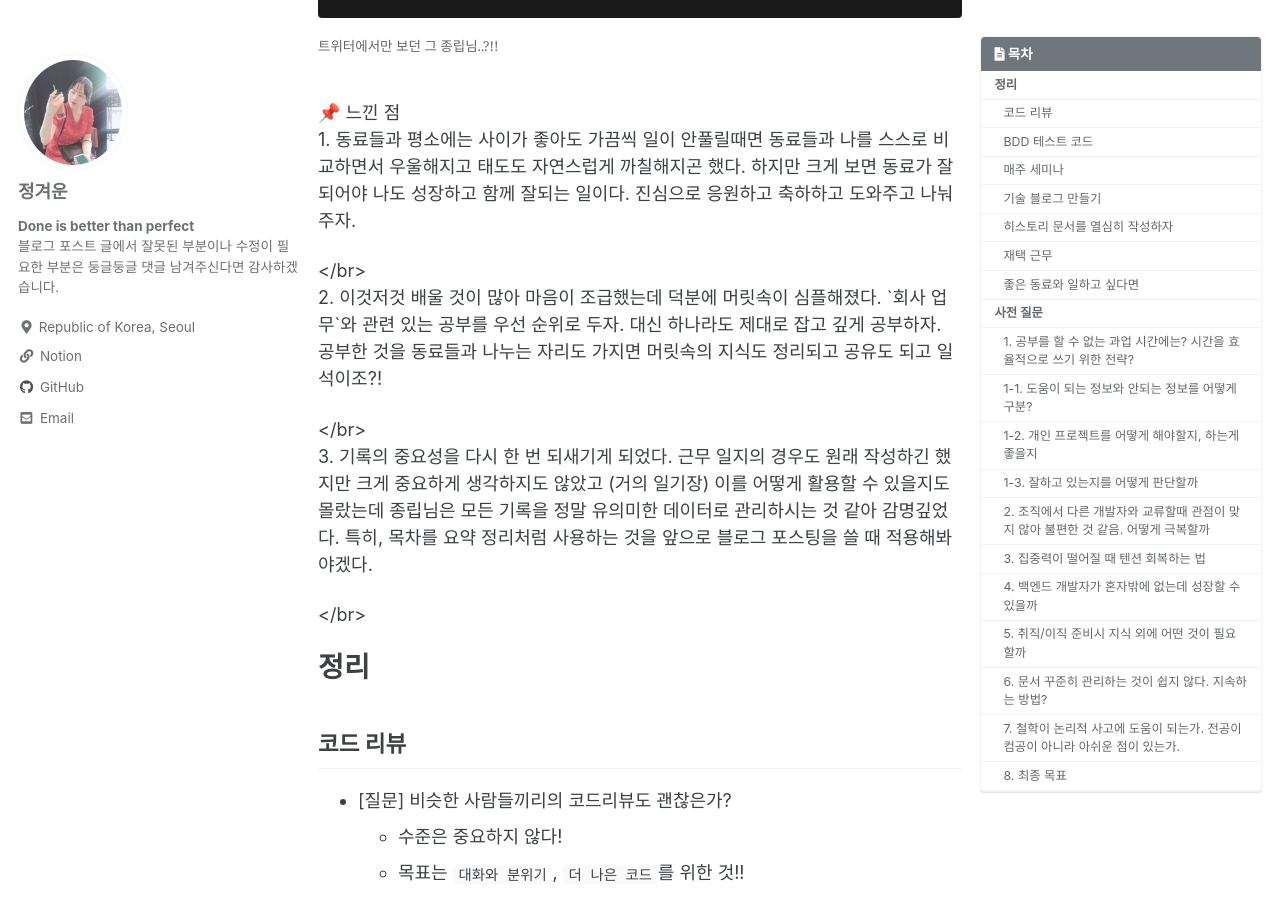
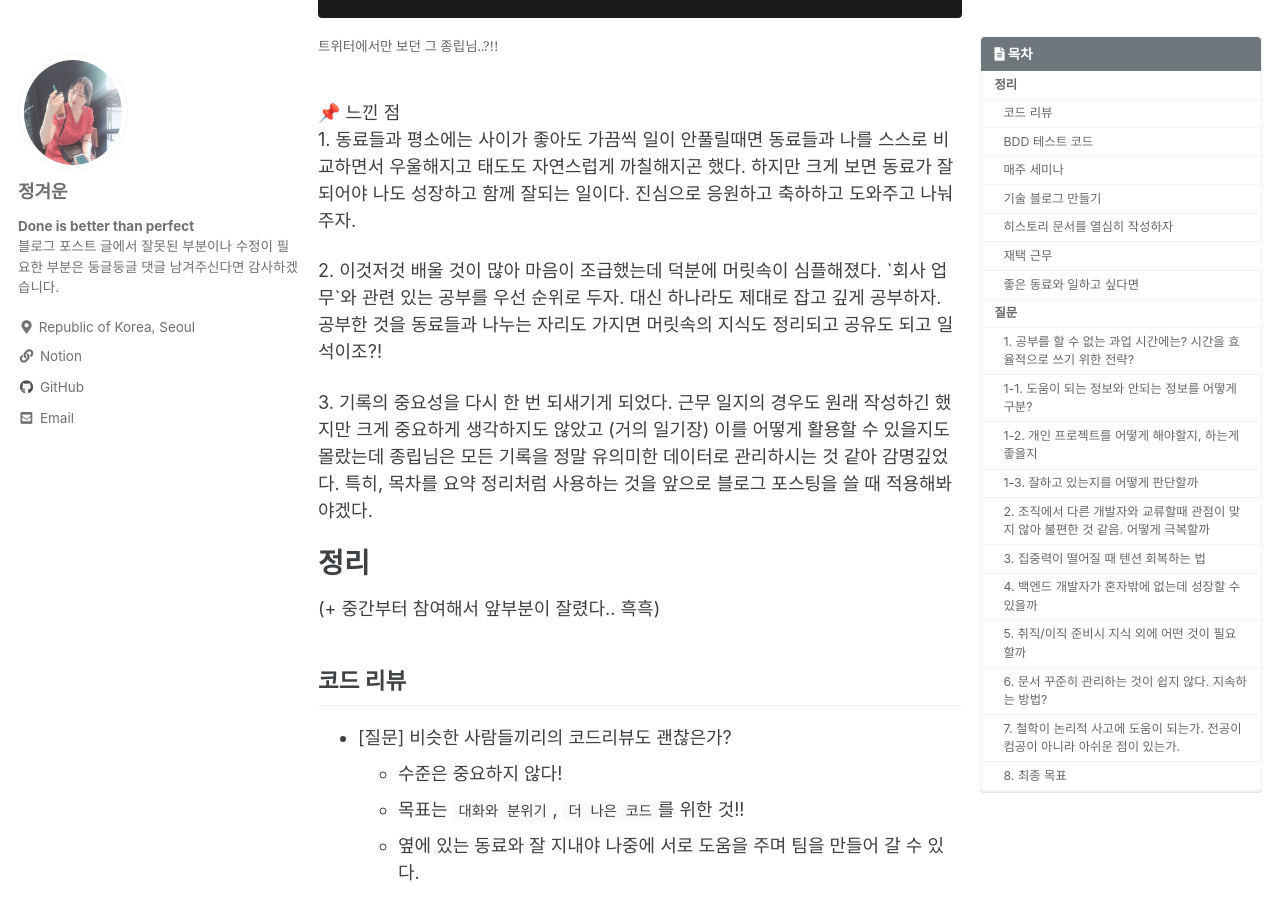
Before and after one commit to grey920/grey920.github.io, a Jekyll site: the page built from _posts/2021-12-21-webinar-johngrib.md, in a window 1280 px wide and 900 px high, scrolled down 1287 px. Built offline with Jekyll 4.4.1, drawn with Linux system fonts in a browser that asks for light colours; cached includes are drawn as plain includes; comment, search, counter and statistics services are not loaded.

Commit message:
br 태그 정리

```diff
--- a/_posts/2021-12-21-webinar-johngrib.md
+++ b/_posts/2021-12-21-webinar-johngrib.md
@@ -19,19 +19,20 @@
 <p>
 1. 동료들과 평소에는 사이가 좋아도 가끔씩 일이 안풀릴때면 동료들과 나를 스스로 비교하면서 우울해지고 태도도 자연스럽게 까칠해지곤 했다. 하지만 크게 보면 동료가 잘 되어야 나도 성장하고 함께 잘되는 일이다. 진심으로 응원하고 축하하고 도와주고 나눠주자.
 </p>
-</br>
+
 <p>
 2. 이것저것 배울 것이 많아 마음이 조급했는데 덕분에 머릿속이 심플해졌다. `회사 업무`와 관련 있는 공부를 우선 순위로 두자. 대신 하나라도 제대로 잡고 깊게 공부하자. 공부한 것을 동료들과 나누는 자리도 가지면 머릿속의 지식도 정리되고 공유도 되고 일석이조?!
 </p>
-</br>
+
 <p>
 3. 기록의 중요성을 다시 한 번 되새기게 되었다. 근무 일지의 경우도 원래 작성하긴 했지만 크게 중요하게 생각하지도 않았고 (거의 일기장) 이를 어떻게 활용할 수 있을지도 몰랐는데 종립님은 모든 기록을 정말 유의미한 데이터로 관리하시는 것 같아 감명깊었다. 특히, 목차를 요약 정리처럼 사용하는 것을 앞으로 블로그 포스팅을 쓸 때 적용해봐야겠다.
 </p>
 </aside>
- </br>
+
 
 
 # 정리
+(+ 중간부터 참여해서 앞부분이 잘렸다.. 흑흑)
 ## 코드 리뷰
 
 - [질문] 비슷한 사람들끼리의 코드리뷰도 괜찮은가?
@@ -121,7 +122,7 @@
 
 ---
 
-# 사전 질문
+# 질문
 
 ## 1. 공부를 할 수 없는 과업 시간에는? 시간을 효율적으로 쓰기 위한 전략?
 
```
